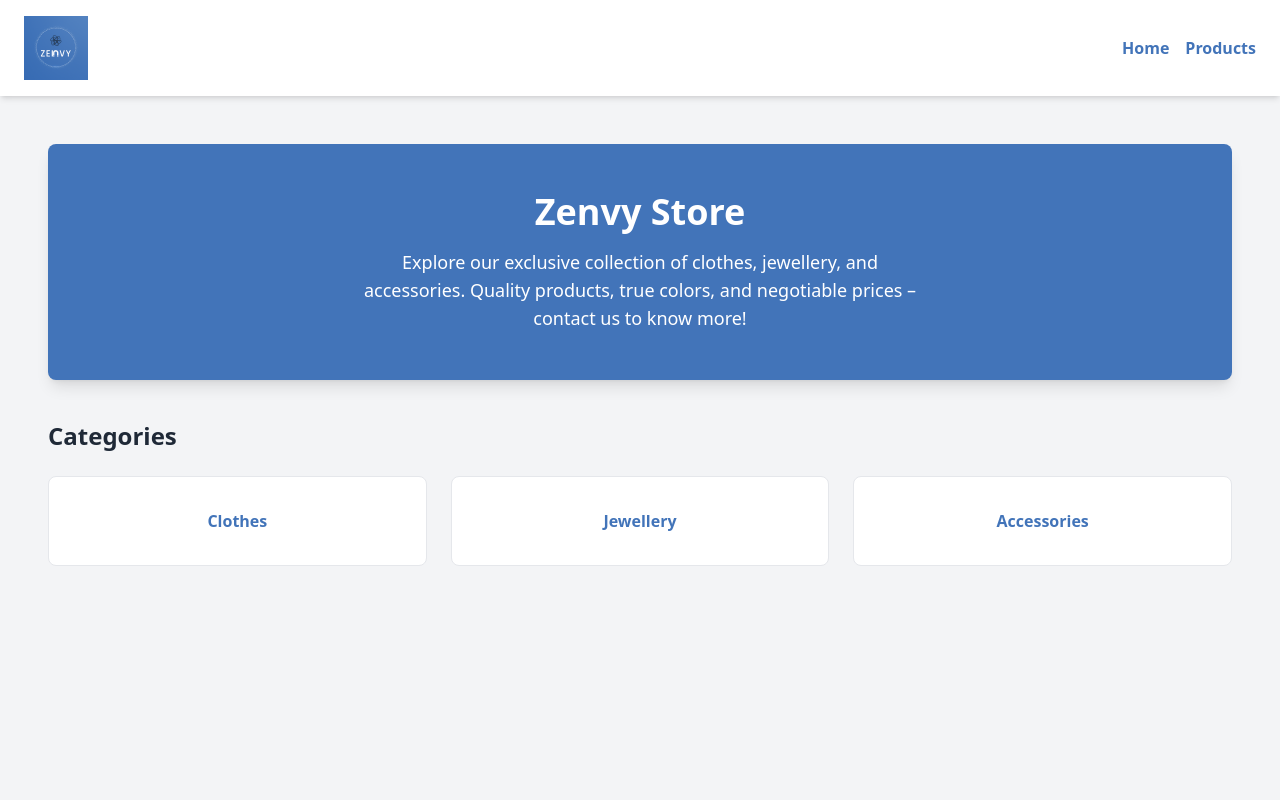
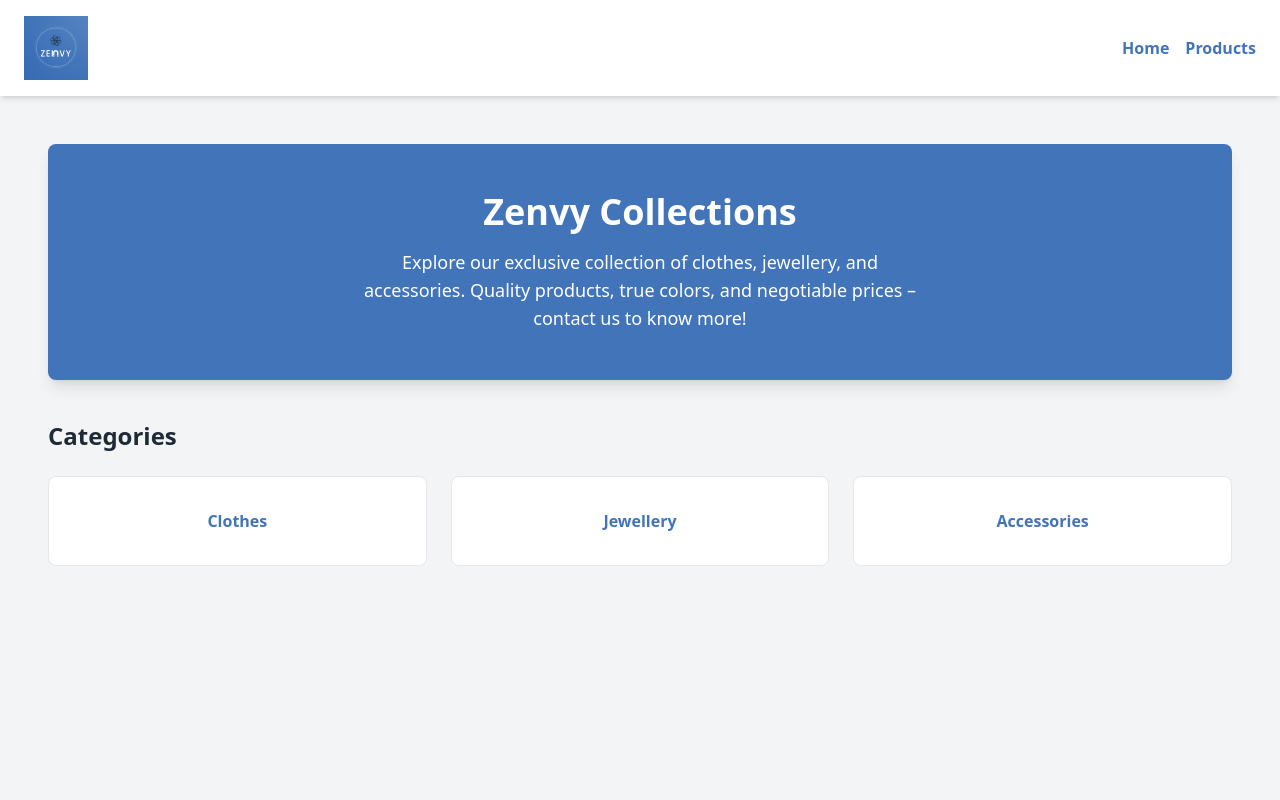
Before and after one commit to 192121089/zenvy-frontend, a React (Create React App) app: page / in a window 1280 px wide. Shown: the top 800 px of the page. Built offline with nearby package versions, Linux system fonts and the light colour scheme.

Commit message:
Updated ProductCard modal & index.html meta description

```diff
--- a/public/index.html
+++ b/public/index.html
@@ -4,10 +4,11 @@
     <meta charset="utf-8" />
     <meta name="viewport" content="width=device-width, initial-scale=1" />
     <meta name="theme-color" content="#000000" />
-    <meta
-      name="description"
-      content="Web site created using create-react-app"
-    />
+   <meta
+  name="description"
+  content="Zenvy - Trendy clothes, stylish accessories, and more."
+/>
+
     <link rel="apple-touch-icon" href="%PUBLIC_URL%/logo192.png" />
     <!--
       manifest.json provides metadata used when your web app is installed on a
@@ -23,7 +24,7 @@
       work correctly both with client-side routing and a non-root public URL.
       Learn how to configure a non-root public URL by running `npm run build`.
     -->
-    <title>React App</title>
+    <title>Zenvy Collections</title>
   </head>
   <body>
     <noscript>You need to enable JavaScript to run this app.</noscript>
--- a/src/pages/Home.jsx
+++ b/src/pages/Home.jsx
@@ -34,7 +34,7 @@
     <div className="p-6 bg-gray-100 min-h-screen">
       {/* Hero Section */}
       <div className="bg-[#4274B9] text-white rounded-lg p-12 mb-10 flex flex-col items-center shadow-lg">
-        <h1 className="text-4xl font-bold mb-4">Zenvy Store</h1>
+        <h1 className="text-4xl font-bold mb-4">Zenvy Collections</h1>
         <p className="text-lg text-center max-w-xl">
           Explore our exclusive collection of clothes, jewellery, and accessories.
           Quality products, true colors, and negotiable prices – contact us to know more!
```
